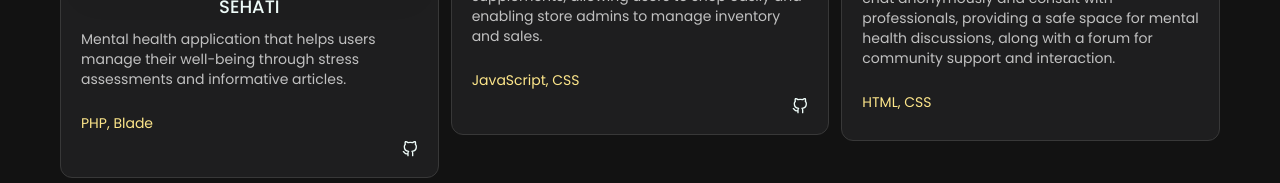
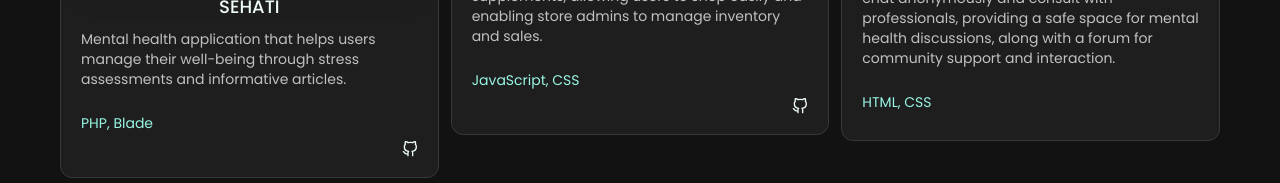
Before and after one commit to Brazer27/Portfolio-V1, a Vue app: page /portfolio in a window 1280 px wide. Shown: the part 528-711 px from the top of the page. Built offline with nearby package versions, Linux system fonts and the light colour scheme.

Commit message:
Update PortfolioView.vue

```diff
--- a/src/views/PortfolioView.vue
+++ b/src/views/PortfolioView.vue
@@ -51,7 +51,7 @@ export default {
       <header>
         <div
           class="text-2xl font-bold text-white mb-10 fadein-bot title-section flex items-center justify-center flex-col">
-          <!-- <div class="h-[1px] w-10 bg-amber-200 md:w-20 aos-init aos-animate"></div> -->
+          <!-- <div class="h-[1px] w-10 bg-teal-200 md:w-20 aos-init aos-animate"></div> -->
           <h4>Past Project Experience</h4>
           <h4 class="text-base font-normal text-transparent bg-clip-text bg-gradient-to-r from-slate-100 to-teal-300">
             Explore the projects I've worked on so far</h4>
@@ -72,7 +72,7 @@ export default {
                   </div>
                   <div class="w-full text-left text-[10px] text-[#c1c1c1] md:text-xs lg:text-sm">
                     {{ item.status }}</div>
-                  <div class="w-full mt-4 text-normal text-sm text-left text-amber-200">
+                  <div class="w-full mt-4 text-normal text-sm text-left text-teal-200">
                     {{ item.tech }}
                   </div>
                   <div class="w-full flex justify-end">
```
